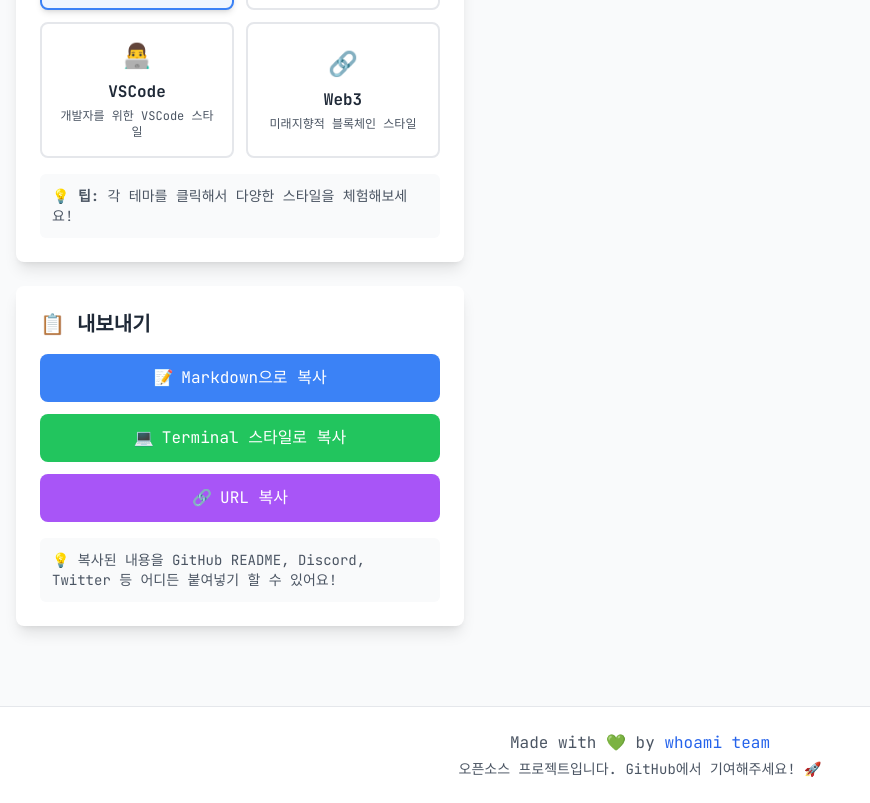
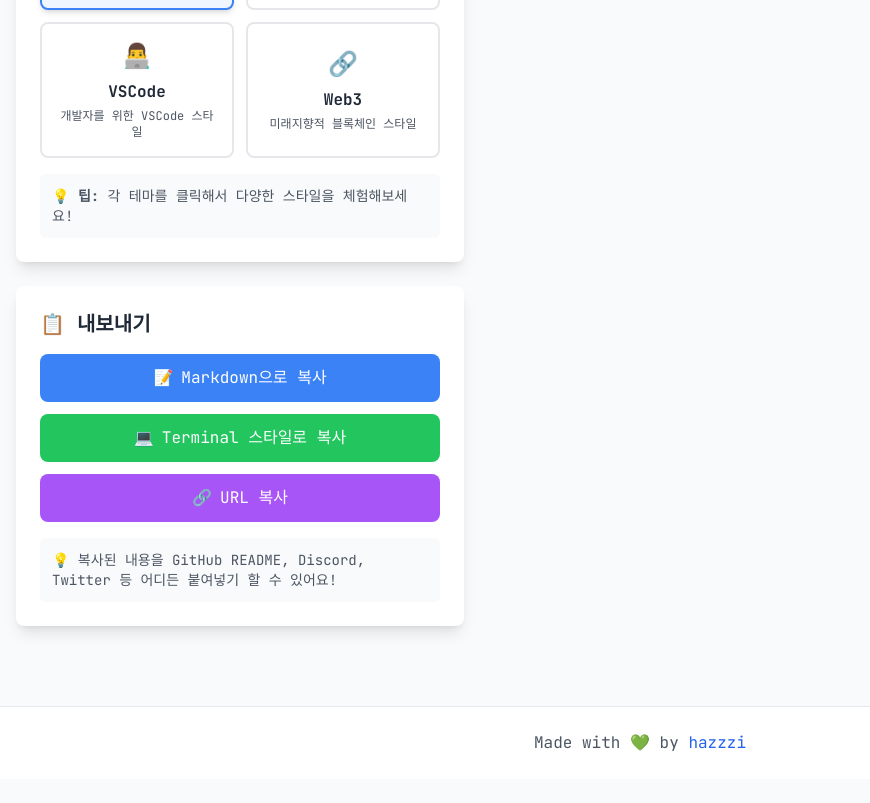
Before and after one commit to hazzzi/whoami, a React (Vite) app: page / in a window 1280 px wide. Shown: the part 1133-1936 px from the top of the page, without its empty margins (0-870 px from the left). After the commit the page ends 1912 px from the top, so only its background shows below. Built offline with nearby package versions, Linux system fonts and the light colour scheme.

Commit message:
푸터의 GitHub 링크를 'hazzzi'로 변경하고, 오픈소스 프로젝트 안내 문구를 제거함

```diff
--- a/src/App.tsx
+++ b/src/App.tsx
@@ -90,16 +90,13 @@ function App() {
             <p>
               Made with 💚 by{' '}
               <a
-                href="https://github.com"
+                href="https://github.com/hazzzi"
                 className="text-blue-600 hover:underline"
                 target="_blank"
                 rel="noopener noreferrer"
               >
-                whoami team
+                hazzzi
               </a>
-            </p>
-            <p className="text-sm mt-1">
-              오픈소스 프로젝트입니다. GitHub에서 기여해주세요! 🚀
             </p>
           </div>
         </div>
```
